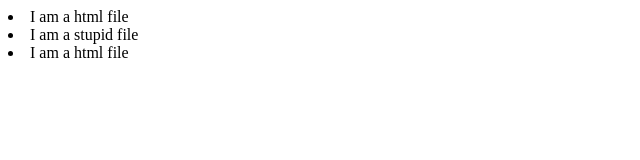
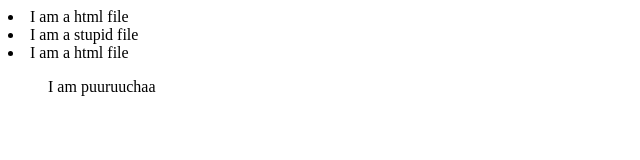
Before and after one commit to Adiraj-kashyap/hackathon1, a plain HTML site: page index.html in a window 1280 px wide. Shown: the full height of the page, 0-640 px from the left. Drawn offline with Linux system fonts and the light colour scheme.

Commit message:
edit html

```diff
--- a/index.html
+++ b/index.html
@@ -8,6 +8,7 @@
             <li>I am a html file</li>
             <li>I am a stupid file</li>
             <li>I am a html file</li>
+            <ul>I am puuruuchaa</ul>
         </div>
     </body>
 </html>
```
